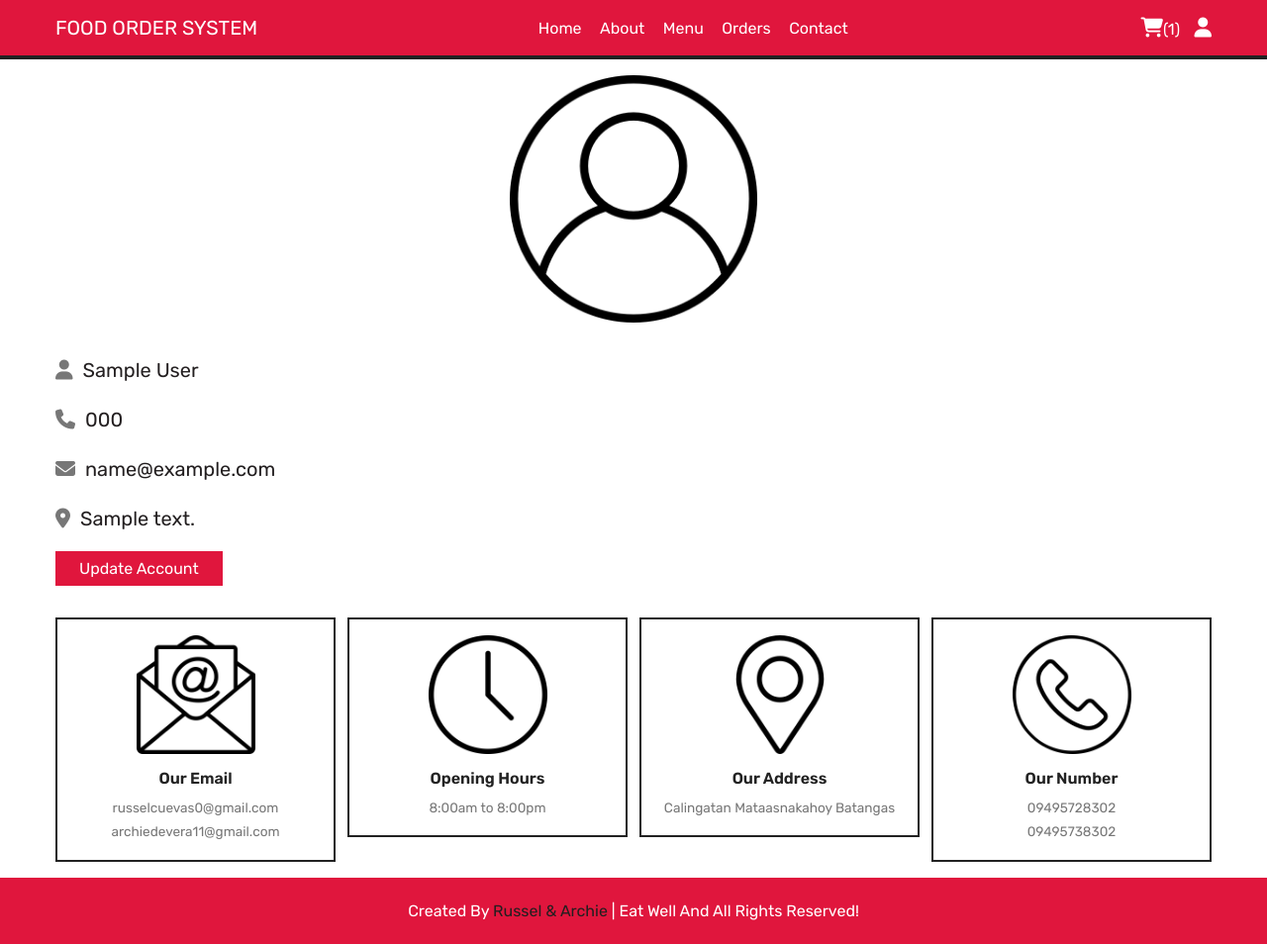
After one commit to russcuevas/foodordersystem, a PHP site: page /profile.php in a window 1280 px wide. The commit adds this page. Shown: the whole page at 99% size. Run offline with PHP 8.4, Linux system fonts and the light colour scheme; the visitor is signed in with stand-in values (Sample User, id 1); tables that the repository leaves empty or names only in its code hold one stand-in row (values such as "Sample post").

Commit message:
sixth - seventh day

```diff
--- a/admin/placed_orders.php
+++ b/admin/placed_orders.php
@@ -74,7 +74,7 @@ if(isset($_POST['delete_all'])){
 <!-- PLACED ORDERS STARTS -->
 
 <section class="placed-orders">
-   <h1 class="heading">All Orders <br> <span>"Note it must deleted all every end of the day!"</span></h1>
+   <h1 class="heading">All Orders <br> <span>"Note the complete orders must deleted all every end of the day!"</span></h1>
    <div class="box-container">
       <!-- SELECTING/FETCHING ORDERS QUERY -->
       <?php
--- a/cart.php
+++ b/cart.php
@@ -89,7 +89,6 @@ $grand_total = 0;
       ?>
       <form action="" method="post" class="box">
          <input type="hidden" name="cart_id" value="<?= $fetch_cart['id']; ?>">
-         <a href="quick_view.php?pid=<?= $fetch_cart['pid']; ?>" class="fas fa-eye"></a>
          <button type="submit" class="fas fa-times" name="delete" onclick="return confirm('Are you sure you want to delete this food?');"></button>
          <img src="uploaded_img/<?= $fetch_cart['image']; ?>" alt="">
          <div class="name"><?= $fetch_cart['name']; ?></div>
--- a/category.php
+++ b/category.php
@@ -56,7 +56,6 @@ include 'components/add_cart.php';
               <input type="hidden" name="name" value="<?= $product['name'] ?>">
               <input type="hidden" name="price" value="<?= $product['price'] ?>">
               <input type="hidden" name="image" value="<?= $product['image'] ?>">
-              <a href="quick_view.php?pid=<?= $product['id'] ?>" class="fas fa-eye"></a>
               <button type="submit" class="fas fa-shopping-cart" name="add_to_cart"></button>
               <img src="uploaded_img/<?= $product['image'] ?>" alt="">
               <h1 class="category"><?= $product['category'] ?></h1>
--- a/components/user_header.php
+++ b/components/user_header.php
@@ -57,3 +57,47 @@ if(isset($message)){
       </div>
     </section>
 </header>
+
+<script>
+    // Get the current page URL
+    var current_url = window.location.href;
+
+    // Get all links in the navbar
+    var links = document.querySelectorAll('.navbar a');
+
+    // Loop through each link
+    links.forEach(function(link) {
+        // Check if the link's href matches the current URL
+        if(link.href === current_url) {
+            // Add the active class and change the style to black with an underline
+            link.classList.add('active');
+            link.style.color = "black";
+            link.style.textDecoration = "underline";
+            link.style.fontWeight = "bold";
+        } else {
+            // Remove the active class and reset the style to white with no underline
+            link.classList.remove('active');
+            link.style.color = "white";
+            link.style.textDecoration = "none";
+            link.style.fontWeight = "normal";
+        }
+
+        // Add hover effects
+        link.addEventListener('mouseover', function() {
+            link.style.color = "black";
+            link.style.textDecoration = "underline";
+            link.style.fontWeight = "bold";
+        });
+
+        link.addEventListener('mouseout', function() {
+            if(link.classList.contains('active')) {
+                link.style.color = "black";
+                link.style.textDecoration = "underline";
+            } else {
+                link.style.color = "white";
+                link.style.fontWeight = "normal";
+                link.style.textDecoration = "none";
+            }
+        });
+    });
+</script>
--- a/css/style.css
+++ b/css/style.css
@@ -186,6 +186,46 @@ section{
     color:#222;
     margin-bottom: 8px;
 }
+
+/* PROFILE ACCOUNT */
+.header .flex .profile .account{
+    margin-top: 15px;
+    font-size: 20px;
+    color:#777;
+ }
+
+ .header .flex .profile .account a{
+    color:#231F20;
+ }
+
+ .header .flex .profile .account a:hover{
+    color:#E0163D;
+    text-decoration: underline;
+ }
+
+/* USER DETAILS */
+.user-details .user img{
+    width: 100%;
+    height: 250px;
+    object-fit: contain;
+    margin-bottom: 20px;
+}
+
+.user-details .user p{
+    padding:10px 0;
+    line-height: 1.5;
+    font-size: 20px;
+}
+
+.user-details .user p span{
+    color:#231F20;
+}
+
+.user-details .user p i{
+    margin-right: 10px;
+    color:#777;
+}
+
 
 /* HOME */
 .home .slide{
@@ -641,7 +681,6 @@ section{
     background-color: #231F20;
     color:#fff;
  }
-
  /* FOR LOGIN AND REGISTER FORM */
 
  .form-container form{
--- a/home.php
+++ b/home.php
@@ -140,7 +140,6 @@ include 'components/add_cart.php';
          <input type="hidden" name="name" value="<?=$fetch_products['name'];?>">
          <input type="hidden" name="price" value="<?=$fetch_products['price'];?>">
          <input type="hidden" name="image" value="<?=$fetch_products['image'];?>">
-         <a href="quick_view.php?pid=<?=$fetch_products['id'];?>" class="fas fa-eye"></a>
          <button type="submit" class="fas fa-shopping-cart" name="add_to_cart"></button>
          <img src="uploaded_img/<?=$fetch_products['image'];?>" alt="">
          <a href="category.php?category=<?=$fetch_products['category'];?>" class="cat"><?=$fetch_products['category'];?></a>
--- a/orders.php
+++ b/orders.php
@@ -19,7 +19,7 @@ if(isset($_SESSION['user_id'])){
    <meta charset="UTF-8">
    <meta http-equiv="X-UA-Compatible" content="IE=edge">
    <meta name="viewport" content="width=device-width, initial-scale=1.0">
-   <title>My Orders</title>
+   <title>Customer Receipt</title>
 
     <!-- FONT AWESOME LINK -->
     <link rel="stylesheet" href="https://cdnjs.cloudflare.com/ajax/libs/font-awesome/6.4.0/css/all.min.css"
@@ -33,7 +33,7 @@ if(isset($_SESSION['user_id'])){
 
 <!-- ORDERS STARTS -->
 <section class="orders">
-   <h1 class="title">Receipt</h1>
+   <h1 class="title">Customer Receipt</h1>
    <a href="home.php" class="back-btn">Go Back</a>
         <div class="box-container">
 
--- /dev/null
+++ b/profile.php
@@ -0,0 +1,78 @@
+<?php
+
+// INCLUDING DATABASE CONNECTION
+include 'components/connect.php';
+
+// SESSION IF NOT LOGIN YOU CANT GO TO DIRECT PAGE
+session_start();
+if(isset($_SESSION['user_id'])){
+   $user_id = $_SESSION['user_id'];
+}else{
+   $user_id = '';
+   header('location:home.php');
+};
+
+?>
+
+<!DOCTYPE html>
+<html lang="en">
+<head>
+   <meta charset="UTF-8">
+   <meta http-equiv="X-UA-Compatible" content="IE=edge">
+   <meta name="viewport" content="width=device-width, initial-scale=1.0">
+   <title>My Profile</title>
+
+    <!-- FONT AWESOME LINK -->
+    <link rel="stylesheet" href="https://cdnjs.cloudflare.com/ajax/libs/font-awesome/6.4.0/css/all.min.css"
+        integrity="sha512-iecdLmaskl7CVkqkXNQ/ZH/XLlvWZOJyj7Yy7tcenmpD1ypASozpmT/E0iPtmFIB46ZmdtAc9eNBvH0H/ZpiBw=="
+        crossorigin="anonymous" referrerpolicy="no-referrer" />
+   <!-- CSS LINK  -->
+   <link rel="stylesheet" href="css/style.css">
+
+</head>
+<body>
+
+<!-- INCLUDING HEADER -->
+<?php include 'components/user_header.php';?>
+<!-- HEADER END -->
+
+<!-- PROFILE START -->
+<section class="user-details">
+
+   <div class="user">
+      <?php
+
+      ?>
+      <img src="images/user-icon.png" alt="">
+      <p><i class="fas fa-user"></i><span><span><?= $fetch_profile['name']; ?></span></span></p>
+      <p><i class="fas fa-phone"></i><span><?= $fetch_profile['number']; ?></span></p>
+      <p><i class="fas fa-envelope"></i><span><?= $fetch_profile['email']; ?></span></p>
+      <p class="address"><i class="fas fa-map-marker-alt"></i><span><?php if($fetch_profile['address'] == ''){echo 'please enter your address';}else{echo $fetch_profile['address'];} ?></span></p>
+      <a href="update_profile.php" class="btn">Update Account</a>
+   </div>
+
+</section>
+<!-- PROFILE END -->
+
+
+
+
+
+
+
+
+
+<!-- INCLUDING FOOTER -->
+<?php include 'components/footer.php';?>
+<!-- FOOTER ENDS -->
+
+
+
+
+
+
+<!-- CUSTOM JS FILE -->
+<script src="js/script.js"></script>
+
+</body>
+</html>
--- a/quick_view.php
+++ b/quick_view.php
@@ -53,6 +53,7 @@ include 'components/add_cart.php';
          while($fetch_products = $select_products->fetch(PDO::FETCH_ASSOC)){
    ?>
    <form action="" method="post" class="box">
+      <button style="color:white; font-weight: 900; margin:10px; padding:10px; font-size:20px; background-color:#E0163D; border-radius: 40px;" type="button" onclick="location.href='menu.php';">Go Back</button>
       <input type="hidden" name="pid" value="<?= $fetch_products['id']; ?>">
       <input type="hidden" name="name" value="<?= $fetch_products['name']; ?>">
       <input type="hidden" name="price" value="<?= $fetch_products['price']; ?>">
```
Also changed, not shown: checkout.php (+3 -5 lines), update_profile.php (added, +136 -0 lines), images/user-icon.png (added).
